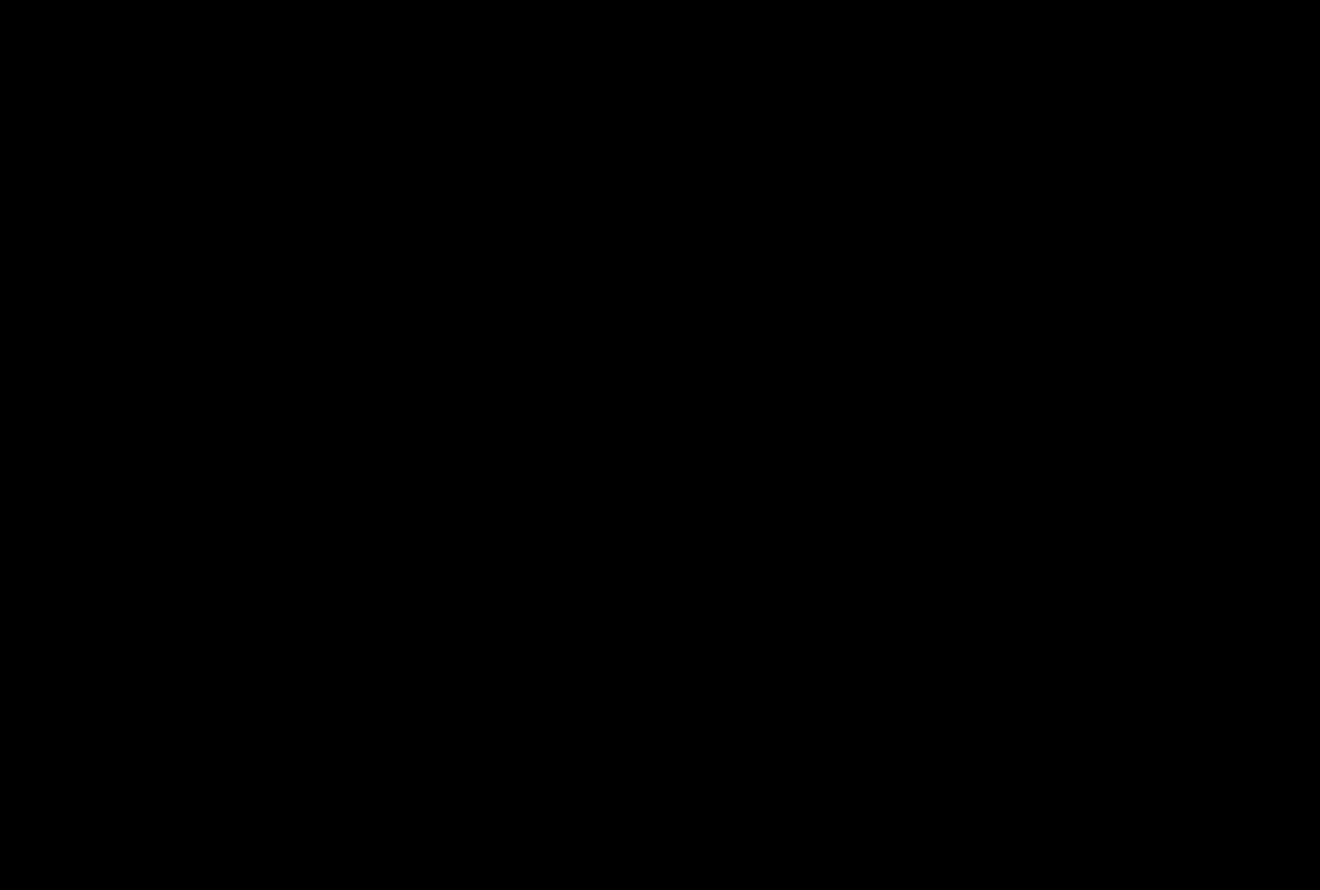
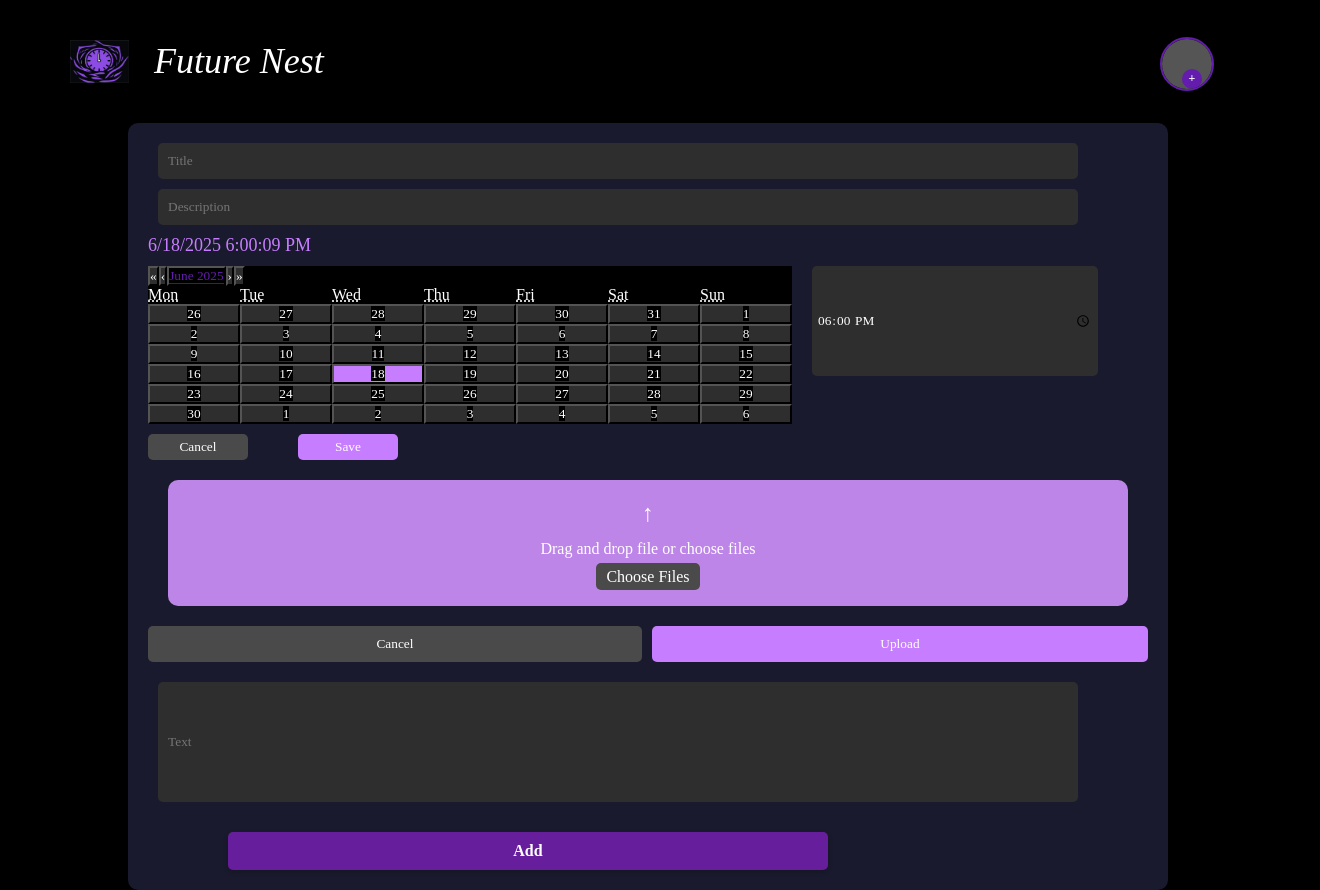
Before and after one commit to Hayat373/futureNest, a React (Create React App) app: page /create in a window 1280 px wide. Before the commit this address had no page. Shown: the whole page, 1320 px wide, since content can reach past the window. Before the commit the page ends 800 px from the top, so only its background shows below. Built offline with nearby package versions, Linux system fonts and the light colour scheme.

Commit message:
create_page

```diff
--- a/package.json
+++ b/package.json
@@ -9,6 +9,7 @@
     "@testing-library/user-event": "^13.5.0",
     "framer-motion": "^12.18.1",
     "react": "^19.1.0",
+    "react-calendar": "^6.0.0",
     "react-dom": "^19.1.0",
     "react-icons": "^5.5.0",
     "react-router-dom": "^7.6.2",
--- a/src/App.js
+++ b/src/App.js
@@ -9,6 +9,7 @@ import Viewpage from './page/viewpage.js';
 import Updatepage from './page/updatepage.js';
 import Sharepage from './page/sharepage.js';
 import Detailpage from './page/detailpage.js';
+import Createpage from './page/createpage.js';
 
 const App=()=> {
 
@@ -24,6 +25,7 @@ const App=()=> {
                 <Route path="/update" element={<Updatepage />} />
                  <Route path="/share" element={<Sharepage />} />
                  <Route path="/detail" element={<Detailpage />} />
+                <Route path="/create" element={<Createpage />} />
             </Routes>
         </Router>
 
--- /dev/null
+++ b/src/components/create.js
@@ -0,0 +1,148 @@
+import React, { useState } from "react";
+import Calendar from "react-calendar";
+import "../css/create.css";
+
+const Create= () => {
+  const [title, setTitle] = useState("");
+  const [description, setDescription] = useState("");
+  const [dateTime, setDateTime] = useState(new Date()); // Combined date and time
+  const [files, setFiles] = useState([]);
+  const [isDragging, setIsDragging] = useState(false);
+
+  const handleTitleChange = (e) => setTitle(e.target.value);
+  const handleDescriptionChange = (e) => setDescription(e.target.value);
+
+  const handleDateChange = (newDate) => {
+    const updatedDateTime = new Date(dateTime);
+    updatedDateTime.setFullYear(newDate.getFullYear());
+    updatedDateTime.setMonth(newDate.getMonth());
+    updatedDateTime.setDate(newDate.getDate());
+    setDateTime(updatedDateTime);
+  };
+
+  const handleTimeChange = (e) => {
+    const time = e.target.value;
+    const [hours, minutes] = time.split(":");
+    const updatedDateTime = new Date(dateTime);
+    updatedDateTime.setHours(parseInt(hours, 10));
+    updatedDateTime.setMinutes(parseInt(minutes, 10));
+    updatedDateTime.setSeconds(0);
+    setDateTime(updatedDateTime);
+  };
+
+  const handleDrop = (e) => {
+    e.preventDefault();
+    setIsDragging(false);
+    const droppedFiles = Array.from(e.dataTransfer.files);
+    setFiles((prevFiles) => [...prevFiles, ...droppedFiles]);
+  };
+
+  const handleDragOver = (e) => {
+    e.preventDefault();
+    setIsDragging(true);
+  };
+
+  const handleDragLeave = (e) => {
+    e.preventDefault();
+    setIsDragging(false);
+  };
+
+  const handleFileInput = (e) => {
+    const selectedFiles = Array.from(e.target.files);
+    setFiles((prevFiles) => [...prevFiles, ...selectedFiles]);
+  };
+
+  const handleUpload = () => {
+    console.log("Uploading:", { title, description, dateTime, files });
+    // Add upload logic here
+  };
+
+  const handleCancel = () => {
+    setTitle("");
+    setDescription("");
+    setDateTime(new Date());
+    setFiles([]);
+  };
+
+  return (
+    <div className="upload-container">
+      <input
+        type="text"
+        value={title}
+        onChange={handleTitleChange}
+        placeholder="Title"
+        className="input-field"
+      />
+      <input
+        type="text"
+        value={description}
+        onChange={handleDescriptionChange}
+        placeholder="Description"
+        className="input-field"
+      />
+      <div className="date-time-section">
+        <div className="date-display">
+          {dateTime.toLocaleDateString()} {dateTime.toLocaleTimeString()}
+        </div>
+        <div className="date-time-inputs">
+          <Calendar onChange={handleDateChange} value={dateTime} />
+          <input
+            type="time"
+            value={dateTime.toTimeString().slice(0, 5)} // Format as HH:MM
+            onChange={handleTimeChange}
+            className="time-input"
+          />
+        </div>
+        <div className="date-buttons">
+          <button className="date-button">Cancel</button>
+          <button className="date-button">Save</button>
+        </div>
+      </div>
+      <div
+        className={`drop-zone ${isDragging ? "dragging" : ""}`}
+        onDrop={handleDrop}
+        onDragOver={handleDragOver}
+        onDragLeave={handleDragLeave}
+      >
+        <span className="upload-icon">↑</span>
+        <p id="add_paragrah">Drag and drop file or choose files</p>
+        <input
+          type="file"
+          multiple
+          onChange={handleFileInput}
+          style={{ display: "none" }}
+          id="fileInput"
+        />
+        <label htmlFor="fileInput" className="file-input-label">
+          Choose Files
+        </label>
+      </div>
+      <div className="file-preview">
+        {files.map((file, index) => (
+          <div key={index} className="file-item">
+            {file.name}
+          </div>
+        ))}
+      </div>
+      <div className="action-buttons">
+        <button className="cancel-button" onClick={handleCancel}>
+          Cancel
+        </button>
+        <button className="upload-button" onClick={handleUpload}>
+          Upload
+        </button>
+      </div>
+      <input
+      id="text_create"
+        type="text"
+        value=""
+        placeholder="Text"
+        className="input-field"
+        disabled
+      />
+      <button className="add-button">Add</button>
+    </div>
+  );
+};
+
+export default Create;
--- /dev/null
+++ b/src/css/create.css
@@ -0,0 +1,186 @@
+.upload-container {
+  background-color: #1a1a2e;
+  padding: 20px;
+  border-radius: 10px;
+  color: white;
+  width: 100%;
+  max-width: 1000px;
+  margin-left: 10%;
+}
+
+.input-field {
+  width: 90%;
+  padding: 10px;
+  margin-bottom: 10px;
+  margin-left: 10px;
+  margin-right: 10px;
+  background-color: #2e2e2e;
+  border: none;
+  border-radius: 5px;
+  color: white;
+}
+
+.date-time-section {
+  margin-bottom: 10px;
+  background-color: transparent;
+}
+
+.date-display {
+  margin-bottom: 10px;
+  color: #c77dff;
+  font-size: 18px;
+  background-color: transparent;
+}
+
+.date-time-inputs {
+  display: flex;
+  gap: 20px;
+  margin-bottom: 10px;
+  background-color: transparent;
+}
+
+.react-calendar {
+  background-color: #2e2e2e;
+  border: none;
+  border-radius: 5px;
+  color: white;
+  width: 70%;
+
+}
+
+.react-calendar button {
+  background-color: #2e2e2e;
+  color: white;
+}
+.react-calendar_navigation{
+  background-color: transparent;
+  width: 20%;
+}
+.react-calendar .react-calendar__tile--active {
+  background-color: #c77dff;
+  border-radius: 0%;
+}
+
+.time-input {
+  background-color: #2e2e2e;
+  border: none;
+  border-radius: 5px;
+  color: white;
+  padding: 5px;
+  width: 30%;
+  height:100px;
+  margin-right: 5%;
+}
+
+.date-buttons {
+  display: flex;
+  gap: 50px;
+  margin-top: 10px;
+  width:100%;
+  background-color: transparent;
+}
+
+.date-button {
+  background-color: #4a4a4a;
+  border: none;
+  padding: 5px 10px;
+  border-radius: 5px;
+  color: white;
+  cursor: pointer;
+  width:100px;
+}
+
+.date-button:last-child {
+  background-color: #c77dff;
+}
+
+.drop-zone {
+  background-color: #bd85e8;
+  padding: 20px;
+  text-align: center;
+  border-radius: 10px;
+  margin-bottom: 10px;
+  margin:20px;
+  cursor: pointer;
+  transition: background-color 0.2s;
+}
+
+.drop-zone.dragging {
+  background-color: #a856d4;
+
+}
+
+#add_paragrah{
+  background-color: transparent;
+  margin-bottom: 10px;
+}
+
+.upload-icon {
+  font-size: 24px;
+  background-color: transparent;
+  color:white;
+  height:30px;
+  margin-bottom: 10px;
+  display: block;
+}
+
+.file-input-label {
+  background-color: #4a4a4a;
+  padding: 5px 10px;
+  border-radius: 5px;
+  cursor: pointer;
+}
+
+.file-preview {
+  margin-bottom: 10px;
+}
+
+.file-item {
+  background-color: #2e2e2e;
+  padding: 10px;
+  border-radius: 5px;
+  margin-bottom: 5px;
+}
+
+.action-buttons {
+  display: flex;
+  gap: 10px;
+  margin-bottom: 10px;
+  background-color: transparent;
+}
+
+.cancel-button {
+  background-color: #4a4a4a;
+  border: none;
+  padding: 10px;
+  border-radius: 5px;
+  color: white;
+  cursor: pointer;
+  flex-grow: 1;
+}
+
+.upload-button {
+  background-color: #c77dff;
+  border: none;
+  padding: 10px;
+  border-radius: 5px;
+  color: white;
+  cursor: pointer;
+  flex-grow: 1;
+}
+#text_create{
+  height: 100px;
+  margin-top: 10px;
+}
+
+.add-button {
+  background-color: #661e9c;
+  border: none;
+  padding: 10px 20px;
+  border-radius: 5px;
+  color: white;
+  cursor: pointer;
+  width: 60%;
+  margin-left: 80px;
+
+}
--- /dev/null
+++ b/src/page/createpage.js
@@ -0,0 +1,15 @@
+import React from "react";
+import AppHeader from "../components/AppHeader";
+import Create from "../components/create";
+
+const Createpage=()=>{
+    return(
+        <div>
+            <AppHeader />
+            <Create />
+
+        </div>
+    )
+};
+
+export default Createpage;
```
Also changed, not shown: 1 other file (tests, documents, lock files or other folders).
